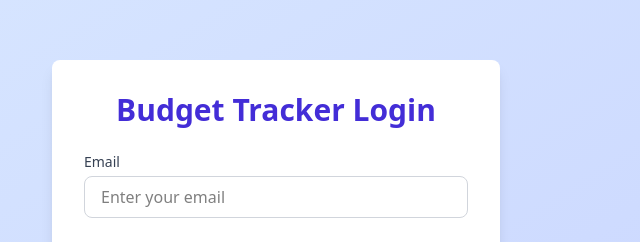
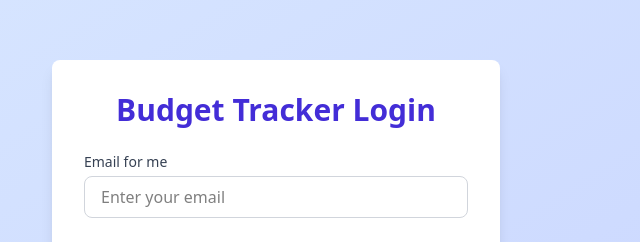
Before and after one commit to praveentecsl/budget-tracker, a React (Vite) app in the folder frontend/: page / in a window 1280 px wide. Shown: the part 168-410 px from the top of the page, without its empty margins (364-1004 px from the left). Built offline with nearby package versions, Linux system fonts and the light colour scheme.

Commit message:
before the mount volumes

```diff
--- a/frontend/src/App.jsx
+++ b/frontend/src/App.jsx
@@ -31,7 +31,7 @@
         <h1 className="text-3xl font-bold text-center text-indigo-700 mb-6">Budget Tracker Login</h1>
         <form onSubmit={handleSubmit} className="flex flex-col gap-6">
           <div>
-            <label htmlFor="email" className="block text-sm font-medium text-gray-700 mb-1">Email</label>
+            <label htmlFor="email" className="block text-sm font-medium text-gray-700 mb-1">Email for me</label>
             <input
               id="email"
               type="email"
```
